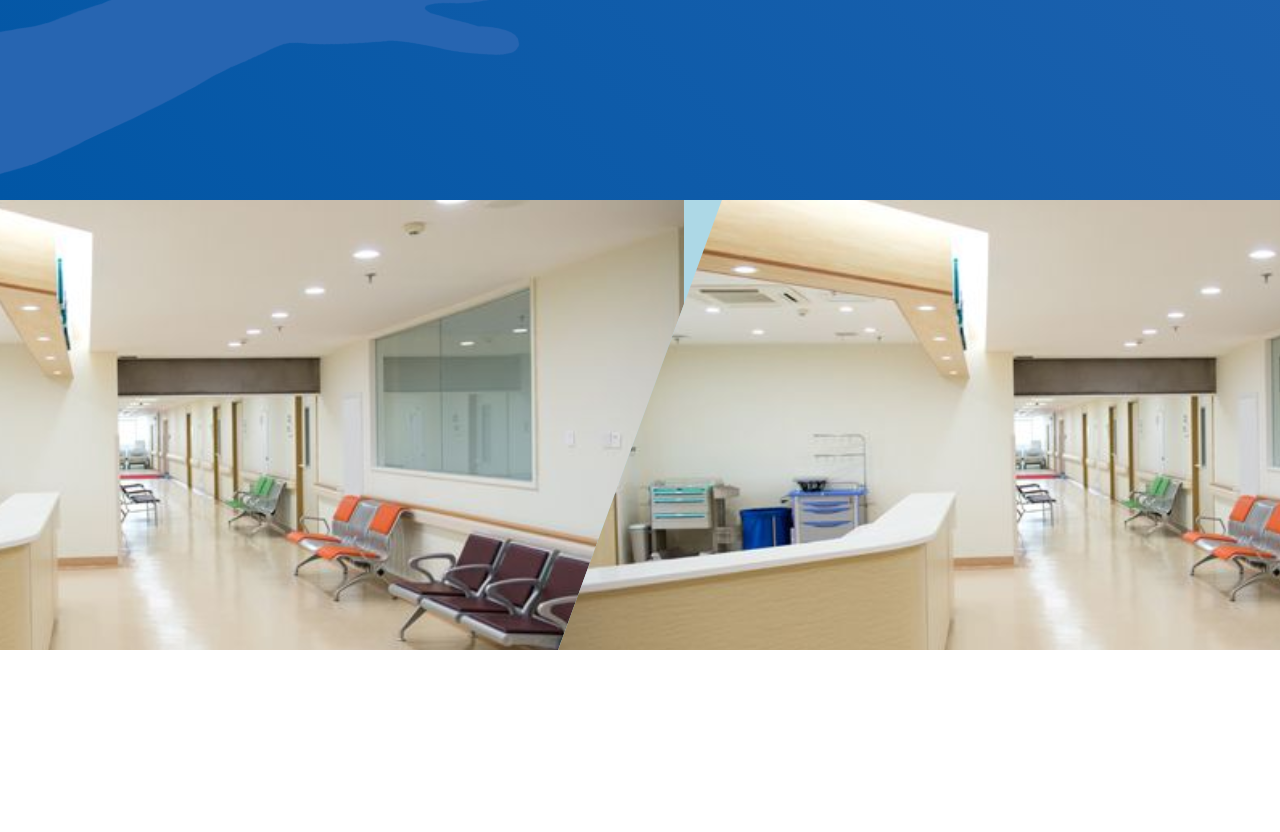
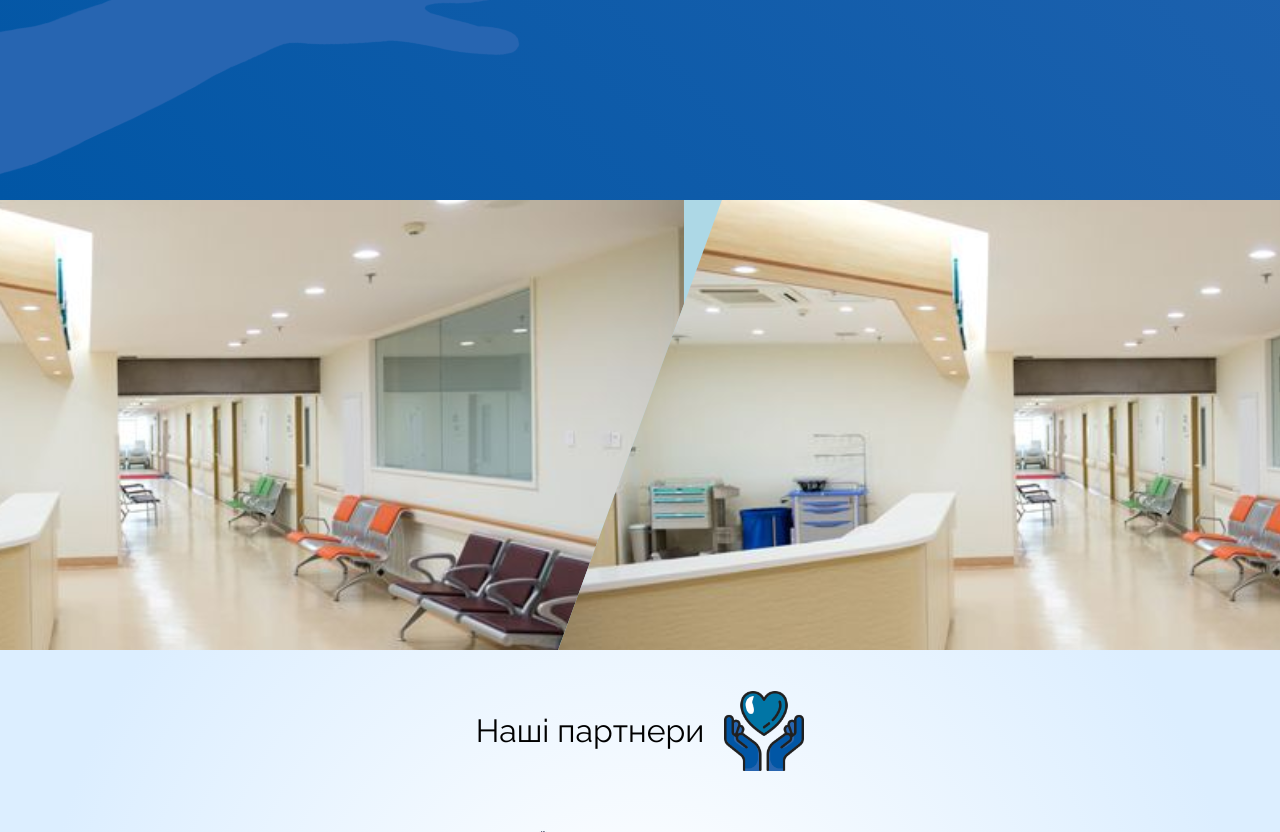
Before and after one commit to VasyaYovbak/LIDER, a PHP site: page / in a window 1280 px wide. Shown: the part 600-1432 px from the top of the page. Run offline with PHP 8.4, Linux system fonts and the light colour scheme; style sheets or scripts are compiled from the project's sources.

Commit message:
new design for partners section added

```diff
--- a/index.html
+++ b/index.html
@@ -119,6 +119,28 @@
 <!--</section>-->
 
 <!--<script src="dist/bundle.js"></script>-->
+<section class="partners" id="partners">
+    <div class="container">
+        <div class="partners_header">
+            <p>Наші партнери</p>
+            <img src="resources/images/hands-with-heart.png" alt="">
+        </div>
+        <div class="partners-container">
+            <img src="https://static.wixstatic.com/media/00af0b_1b61b582da7d430b9b7a111c78f3371a~mv2.png/v1/fill/w_1293,h_722,al_c/00af0b_1b61b582da7d430b9b7a111c78f3371a~mv2.png" alt="">
+            <img src="resources/images/lpnu_logo.png" alt="">
+            <img src="https://i.pinimg.com/originals/15/b1/46/15b146e36609936e0d3336a1f4265770.png" alt="">
+            <img src="https://upload.wikimedia.org/wikipedia/commons/thumb/2/2f/Google_2015_logo.svg/2560px-Google_2015_logo.svg.png" alt="">
+            <img src="resources/images/lpnu_logo.png" alt="">
+            <img src="https://i.pinimg.com/originals/15/b1/46/15b146e36609936e0d3336a1f4265770.png" alt="">
+            <img src="resources/images/lpnu_logo.png" alt="">
+            <img src="resources/images/lpnu_logo.png" alt="">
+            <img src="https://upload.wikimedia.org/wikipedia/commons/thumb/2/2f/Google_2015_logo.svg/2560px-Google_2015_logo.svg.png" alt="">
+            <img src="resources/images/lpnu_logo.png" alt="">
+            <img src="https://static.wixstatic.com/media/00af0b_1b61b582da7d430b9b7a111c78f3371a~mv2.png/v1/fill/w_1293,h_722,al_c/00af0b_1b61b582da7d430b9b7a111c78f3371a~mv2.png" alt="">
+            <img src="https://i.pinimg.com/originals/15/b1/46/15b146e36609936e0d3336a1f4265770.png" alt="">
+        </div>
+    </div>
+</section>
 <script src="js/header_animations.js"></script>
 </body>
 </html>
--- a/js/partners.js
+++ b/js/partners.js
@@ -4,7 +4,7 @@ class Partners {
             "https://static.wixstatic.com/media/00af0b_1b61b582da7d430b9b7a111c78f3371a~mv2.png/v1/fill/w_1293,h_722,al_c/00af0b_1b61b582da7d430b9b7a111c78f3371a~mv2.png",
             "resources/images/lpnu_logo.png",
             "https://i.pinimg.com/originals/15/b1/46/15b146e36609936e0d3336a1f4265770.png",
-            "https://upload.wikimedia.org/wikipedia/commons/thumb/2/2f/Google_2015_logo.svg/2560px-Google_2015_logo.svg.png"];
+            "`https://upload.wikimedia.org/wikipedia/commons/thumb/2/2f/Google_2015_logo.svg/2560px-Google_2015_logo.svg.png`"];
         this.current_partner_index = [0, 1, 2];
     }
 
--- a/scss/style.scss
+++ b/scss/style.scss
@@ -179,8 +179,47 @@ header {
         width: 115%;
         height: 100%;
         left: -10%;
-        background: url("../resources/images/centre.jpg") center center /cover ;
+        background: url("../resources/images/centre.jpg") center center /cover;
       }
     }
   }
 }
+
+.partners {
+  background: rgb(255,255,255);
+  background: radial-gradient(circle, rgba(255,255,255,1) 4%, rgba(220,238,255,1) 83%);
+  padding-bottom: 20px;
+  .container {
+    padding-top: 30px;
+    .partners_header {
+      display: flex;
+      justify-content: center;
+      gap: 20px;
+      align-items: center;
+      margin-bottom: 50px;
+      p {
+        display: inline-block;
+        font-size: 32px;
+      }
+      img {
+        width: 80px;
+      }
+
+    }
+    .partners-container{
+      display: grid;
+      grid-template-columns: repeat(4, 1fr);
+      grid-gap: 5px;
+      grid-auto-rows: auto;
+      width: 64%;
+      margin: 0 auto;
+      img{
+        width: 165px;
+        height: auto;
+        align-self: center;
+        justify-self: center;
+      }
+    }
+
+  }
+}
```
Also changed, not shown: resources/images/hands-with-heart.png (added).
